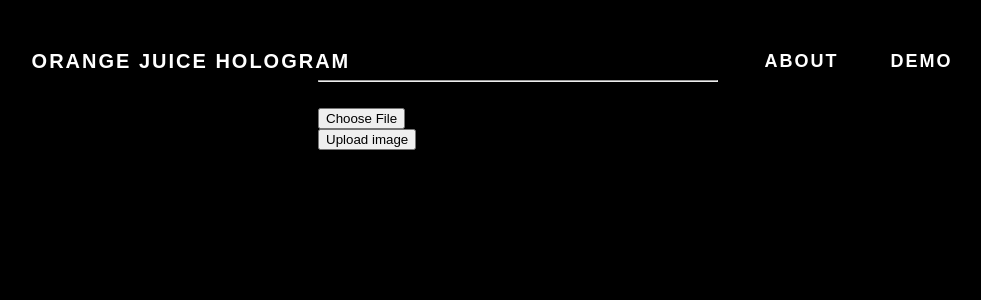
After one commit to arthurjl/orangejuicehologram, a Flask app: page /upload in a window 1280 px wide. The commit adds this page. Shown: the top 300 px of the page, without its empty margins (122-1103 px from the left). Run offline with Flask 2, Linux system fonts and the light colour scheme.

Commit message:
Homepage first commit

```diff
--- a/app.py
+++ b/app.py
@@ -1,14 +1,61 @@
 from flask import Flask, render_template, url_for, request, redirect
+
+import os # For file saving
+from werkzeug.utils import secure_filename
 
 app = Flask(__name__)
 
-@app.route('/', methods=['POST', 'GET'])
+@app.route('/', methods=['GET'])
 def index():
     # This is how you can pass in information for the jinja liquid syntax
     # return render_template('index.html', tasks=tasks)
     tasks = [{'name': 'get stuff done', 'detail': 'yes yes yes'}, {'name': 'get stuff don1e', 'detail': 'yes yes y2es'}, {'name': 'g3et stuff done', 'detail': 'yes 4yes yes'},]
     return render_template('index.html', tasks=tasks)
 
+# Place to save our files to
+# (Should put in config file later maybe)
+app.config["FILE_UPLOADS"] = "./static/uploads"
+# Change later
+app.config["ALLOWED_FILE_UPLOAD_EXTENSIONS"] = ["PNG", "JPG", "PDF", "JPEG", "MP4"]
+app.config["MAX_FILESIZE"] = 5 * 1024 * 1024
+
+@app.route('/upload', methods=['POST', 'GET'])
+def upload():
+    if request.method == "POST":
+        if request.files:
+            video = request.files["video"]  # Matches 'name' attribute
+            if not is_filesize_allowed(request.cookies.get('filesize')):
+                print(f"filesize exceeds limit of {app.config['MAX_FILESIZE']}")
+                return redirect(request.url)
+            elif not is_filename_safe(video.filename):
+                print("filename is not safe / allowed")
+                return redirect(request.url)
+            filename = secure_filename(video.filename)
+
+            video.save(os.path.join(app.config["FILE_UPLOADS"], filename))
+            print(video)
+            return redirect(request.url)
+
+    # Else, GET request
+    tasks = [{'name': 'get stuff done', 'detail': 'yes yes yes'}, {'name': 'get stuff don1e', 'detail': 'yes yes y2es'}, {'name': 'g3et stuff done', 'detail': 'yes 4yes yes'},]
+    return render_template('upload.html', tasks=tasks)
+
+
+def is_filename_safe(filename):
+    if filename == "":
+        print("File must have a filename")
+        return False
+    elif not "." in filename:
+        print("File does not have extensions")
+        return False
+
+    ext = filename.rsplit(".", 1)[1]
+
+    return ext.upper() in app.config["ALLOWED_FILE_UPLOAD_EXTENSIONS"]
+
+def is_filesize_allowed(filesize):
+    return int(filesize) < app.config["MAX_FILESIZE"]
+
 
 if __name__ == "__main__":
     app.run(debug=True)
--- a/static/css/main.css
+++ b/static/css/main.css
@@ -1,6 +1,7 @@
 body, html {
     margin: 0;
     font-family: sans-serif;
+    background-color: black;
 }
 
 .content {
@@ -33,3 +34,160 @@ td {
 #content {
     width: 70%;
 }
+
+.landingGradient {
+    height: 100vh;
+    width: 100%;
+    background-image: url("/static/images/landingbackground5.jpg");
+}
+
+.landing {
+    /*background-image: linear-gradient(rgba(67, 90, 165, 0.4), rgba(165, 67, 95, 0.4));*/
+    /*background-image: linear-gradient(rgba(0, 0, 0, 0.4), rgba(227, 157, 77, 0.4));*/
+    /*background-image: linear-gradient(rgba(0, 0, 0, 0.4), rgba(178, 194, 209, 0.4));*/
+    background-image: linear-gradient(rgba(0, 0, 0, 0.4), rgba(144, 155, 166, 0.4));
+    height: 100vh;
+    width: 100%;
+    background-position: center;
+    background-repeat: no-repeat;
+    display: flex;
+    align-items: center;
+    justify-content: center;
+}
+
+/* style for header */
+
+header {
+	height: 80px;
+	width: 100%;
+	display: flex;
+	justify-content: space-between;
+	align-items: center;
+	font-family: "Source Sans Pro", sans-serif;
+	text-transform: uppercase;
+    letter-spacing: 2px;
+	z-index: 100;
+    position: fixed;
+    color: white;
+}
+
+
+.logoBox {
+	height: 70px;
+	display: flex;
+	justify-content: center;
+	align-items: center;
+    width: auto;
+}
+
+.logoBox a {
+	color: white;
+    font-size: 20px;
+	display: flex;
+	justify-content: center;
+	align-items: center;
+	height: 100%;
+    font-weight: bold;
+}
+
+.logoBox a img {
+	object-fit: contain;
+	height: 100%;
+}
+
+.secondBox {
+	margin-left: 12%;
+    width: 76%;
+	margin-right: 12%;
+    display: flex;
+    justify-content: space-between;
+    align-items: center;
+}
+
+.headerList {
+	height: 70px;
+	list-style-type: none;
+	display: flex;
+	justify-content: space-evenly;
+	align-items: center;
+	height: 70px;
+	width: 30%;
+}
+
+
+.headerList li a {
+	color: white;
+	font-size: 18px;
+    font-weight: bold;
+    -webkit-transition-duration: 0.3s;
+	transition-duration: 0.3s;
+}
+
+.headerList li a:hover {
+	color: rgb(235, 69, 7);;
+}
+
+a:link {
+	text-decoration: none;
+}
+
+/* css for button */
+
+.learnMoreContainer {
+	display: flex;
+	justify-content: center;
+	align-items: center;
+}
+
+.learnMoreButton {
+    cursor: auto;
+}
+
+.learnMoreButton button {
+  color: #dbb52f;
+  text-transform: uppercase;
+  background-color: rgba(255,255,255,0);
+  border: 2px solid white; /* #eb4507 */
+  z-index: 2;
+  padding: 15px 15px;
+  margin: 35px;
+  color: white;
+    -webkit-transition-duration: 0.3s;
+  transition-duration: 0.3s;
+  cursor: pointer;
+}
+
+.learnMoreButton button:hover {
+   color: #eb4507;
+}
+
+.learnMoreButton button:hover {
+  border-color: #eb4507;
+ }
+
+/* css for title holder */
+
+.titleHolder {
+    color: white;
+    font-family: "Orbitron";
+}
+
+.textHolder {
+    text-align: center;
+    justify-content: center;
+}
+
+.textHolder h1 {
+    font-size: 60px;
+    font-stretch: 100%;
+    margin: 0px !important;
+    line-height: 90px;
+    letter-spacing: 1px;
+}
+
+.hologram {
+    color: black;
+    -webkit-text-fill-color: rgba(225,225,225,0); /* Will override color (regardless of order) */
+    -webkit-text-stroke-width: 2px;
+    -webkit-text-stroke-color: white;
+}
--- a/templates/base.html
+++ b/templates/base.html
@@ -5,9 +5,25 @@
     <meta name="viewport" content="width=device-width, initial-scale=1.0">
     <meta http-equiv="X-UA-Compatible" content="ie=edge">
     <link rel="stylesheet" href="{{ url_for('static', filename='css/main.css') }}">
+    <!-- fonts -->
+    <link href="https://fonts.googleapis.com/css2?family=Orbitron:wght@400;900&display=swap" rel="stylesheet">
     {% block head %}{% endblock %}
 </head>
+<header id = "secondBox" class = "navbar">
+	<nav class = "secondBox">
+    <div class = "logoBox">
+		<a class = "homepageLogo" href = "/">Orange Juice Hologram</a>
+	</div>
+		<ul class = "headerList">
+			<li><a href = "/about/" > About </a></li>
+			<li><a href = "/archive/"> Demo </a></li>
+		</ul>
+	</nav>
+</header>
 <body>
     {% block body %}{% endblock %}
+
+    <!-- Optional JavaScript -->
+    {% block script %}{% endblock %}
 </body>
 </html>
--- /dev/null
+++ b/templates/upload.html
@@ -0,0 +1,36 @@
+{% extends 'base.html' %}
+
+{% block head %}
+<title>Upload Image</title>
+{% endblock %}
+
+{% block body %}
+<div class="content">
+    <h1>
+      Upload video
+    </h1>
+    <hr>
+
+    <form action="/upload" method="POST" enctype="multipart/form-data">
+      <label>Select Video</label>
+      <div class="custom-file">
+        <input oninput="filesize(this)" type="file" class="custome-file-input" name="video" id="video">
+        <label class="custome-file-input" for="video">Select video...</label>
+      </div>
+
+      <button type="submit">Upload image</button>
+    </form>
+
+</div>
+{% endblock %}
+
+{% block script %}
+
+<script>
+  // Might not work on incognito?
+  function filesize(elem) {
+    document.cookie = `filesize=${elem.files[0].size}`;
+  }
+</script>
+
+{% endblock %}
```
Also changed, not shown: app.yaml (added, +17 -0 lines), main.py (deleted, +0 -10 lines), templates/index.html (+16 -2 lines), static/images/landingbackground.jpg (added), static/images/landingbackground2.jpg (added), static/images/landingbackground3.jpg (added), static/images/landingbackground4.jpg (added), static/images/landingbackground5.jpg (added), 1 other file.
